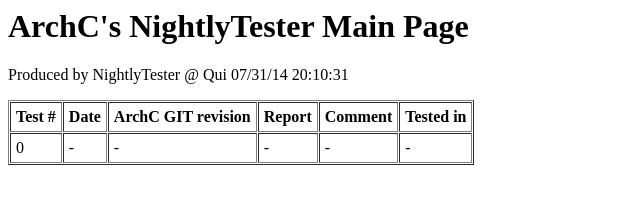
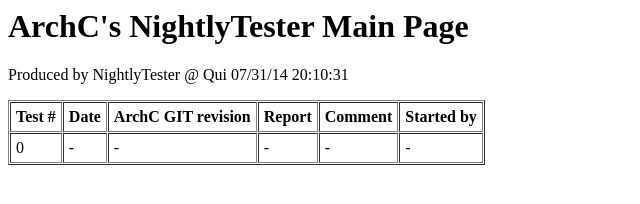
Before and after one commit to maxiwell/acnightlytester, a plain HTML site: page htmllogs/index.htm in a window 1280 px wide. Shown: the full height of the page, 0-640 px from the left. Drawn offline with Linux system fonts and the light colour scheme.

Commit message:
[Condor] improvements and bugfix

```diff
--- a/htmllogs/index.htm
+++ b/htmllogs/index.htm
@@ -3,7 +3,7 @@
 <p>Produced by NightlyTester @ Qui 07/31/14 20:10:31</p>
 <p>
 <table border="1" cellspacing="1" cellpadding="5">
-<tr><th>Test #</th><th>Date</th><th>ArchC GIT revision</th><th>Report</th><th>Comment</th><th>Tested in</th></tr>
+<tr><th>Test #</th><th>Date</th><th>ArchC GIT revision</th><th>Report</th><th>Comment</th><th>Started by</th></tr>
 
 
 
```
Also changed, not shown: 8 other files.
